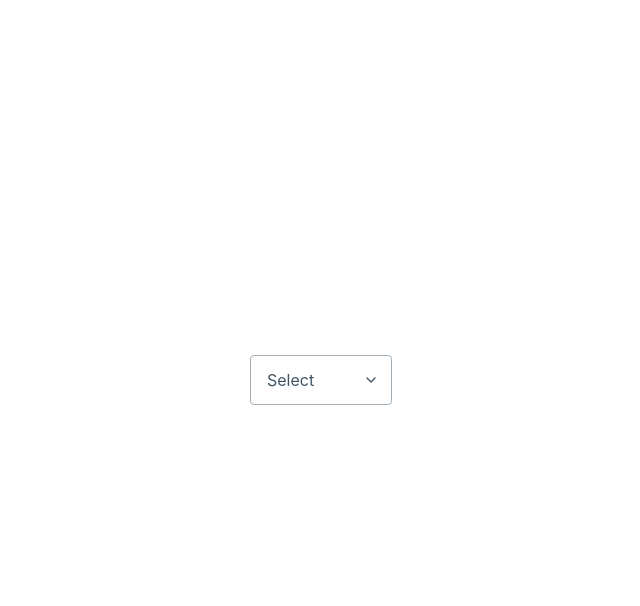
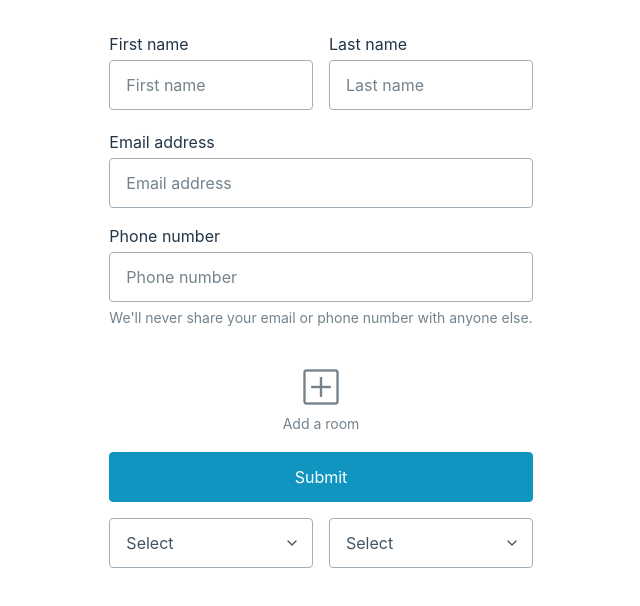
Before and after one commit to ericli18/real-estate, a Svelte app in the folder form-component/: page / in a window 1280 px wide. Shown: the top 606 px of the page, without its empty margins (319-959 px from the left). Built offline with nearby package versions, Linux system fonts and the light colour scheme.

Commit message:
Add contact form information

```diff
--- a/form-component/src/App.svelte
+++ b/form-component/src/App.svelte
@@ -1,5 +1,10 @@
 <script>
   import Room from './Room.svelte';
+  import Form from './Form.svelte';
 </script>
 
-<Room/>
+<Form/>
+<div class='container grid'>
+  <Room/>
+  <Room/>
+</div>
--- /dev/null
+++ b/form-component/src/Form.svelte
@@ -0,0 +1,76 @@
+<link
+  rel="stylesheet"
+  href="https://fonts.googleapis.com/css2?family=Material+Symbols+Outlined:opsz,wght,FILL,GRAD@20..48,100..700,0..1,-50..200"
+/>
+
+<div class="grid">
+  <!-- Markup example 1: input is inside label -->
+  <label for="firstname">
+    First name
+    <input
+      type="text"
+      id="firstname"
+      name="firstname"
+      placeholder="First name"
+      required
+    />
+  </label>
+
+  <label for="lastname">
+    Last name
+    <input
+      type="text"
+      id="lastname"
+      name="lastname"
+      placeholder="Last name"
+      required
+    />
+  </label>
+</div>
+
+<!-- Markup example 2: input is after label -->
+<label for="email">Email address</label>
+<input
+  type="email"
+  id="email"
+  name="email"
+  placeholder="Email address"
+  required
+/>
+
+<label for="phone">Phone number</label>
+<input type="tel" id="phone" name="phone" placeholder="Phone number" required />
+<small>We'll never share your email or phone number with anyone else.</small>
+
+<div class='add-container grid'>
+    <div class='container'>
+        <span class="material-symbols-outlined">
+            add_box
+        </span>
+        <small>Add a room</small>
+    </div>
+</div>
+
+<!-- Button -->
+<button type="submit">Submit</button>
+
+
+<style>
+    .material-symbols-outlined {
+      font-variation-settings:
+      'FILL' 0,
+      'wght' 300,
+      'GRAD' 0,
+      'opsz' 48;
+      font-size: 50px;
+    }
+
+    div.container {
+        display: flex;
+        flex-direction: column;
+        color: hsl(205deg, 10%, 50%);
+        align-items: center;
+        padding: 1rem;
+    }
+
+</style>
--- a/form-component/src/Room.svelte
+++ b/form-component/src/Room.svelte
@@ -1,6 +1,5 @@
 <script>
     import '@picocss/pico'
-    import { each } from 'svelte/internal';
     import './app.css'
     const options = ['bedroom', 'bathroom', 'living room'
     , 'yard', 'garage', 'kitchen'];
--- a/form-component/src/app.css
+++ b/form-component/src/app.css
@@ -27,7 +27,7 @@ a:hover {
 body {
   margin: 0;
   display: flex;
-  place-items: center;
+  /* place-items: center; */
   min-width: 320px;
   min-height: 100vh;
 }
@@ -45,10 +45,10 @@ h1 {
   max-width: 1280px;
   margin: 0 auto;
   padding: 2rem;
-  text-align: center;
+  /* text-align: center; */
 }
 
-button {
+/* button {
   border-radius: 8px;
   border: 1px solid transparent;
   padding: 0.6em 1.2em;
@@ -58,7 +58,7 @@ button {
   background-color: #1a1a1a;
   cursor: pointer;
   transition: border-color 0.25s;
-}
+} */
 button:hover {
   border-color: #646cff;
 }
```
Also changed, not shown: form-component/src/Dimensions.svelte (added, +7 -0 lines).
